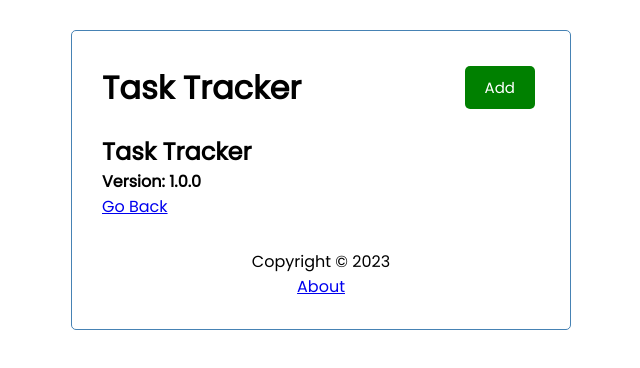
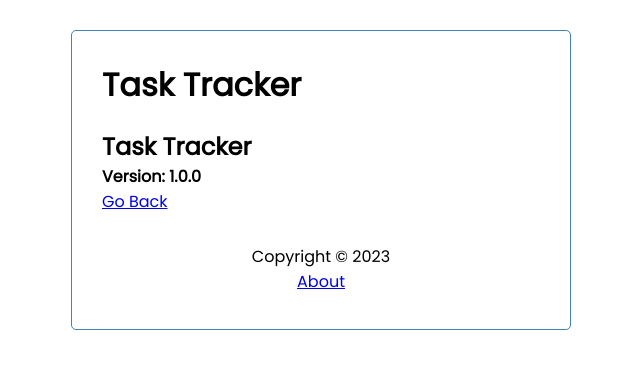
Before and after one commit to JohnBenton4/Angular-Crash, an Angular app: page /about in a window 1280 px wide. Shown: the top 368 px of the page, without its empty margins (319-959 px from the left). Built offline with nearby package versions, Linux system fonts and the light colour scheme.

Commit message:
router for about

```diff
--- a/src/app/components/header/header.component.html
+++ b/src/app/components/header/header.component.html
@@ -1,6 +1,6 @@
 <header>
   <h1>{{ title }}</h1>
-  <app-button
+  <app-button *ngIf="hasRoute('/')"
     color="{{showAddTask ? 'red' : 'green'}}"
     text="{{showAddTask ? 'Close' : 'Add'}}"
     (btnClick)="toggleAddTask()"
--- a/src/app/components/header/header.component.ts
+++ b/src/app/components/header/header.component.ts
@@ -1,6 +1,7 @@
 import { Component, OnInit } from '@angular/core';
 import { UiService } from '../../services/ui.service';
 import { Subscription } from 'rxjs';
+import {Router} from '@angular/router'
 
 @Component({
   selector: 'app-header',
@@ -12,7 +13,7 @@
   showAddTask: boolean = false;
   subscription: Subscription;
 
-  constructor(private uiService:UiService) {
+  constructor(private uiService:UiService, private router:Router) {
     this.subscription = this.uiService.onToggle().subscribe(value => (this.showAddTask = value))
   }
 
@@ -22,4 +23,8 @@
 this.uiService.toggleAddTask();
   }
 
+  hasRoute(route: string) {
+    return this.router.url === route;
+  }
+
 }
```
